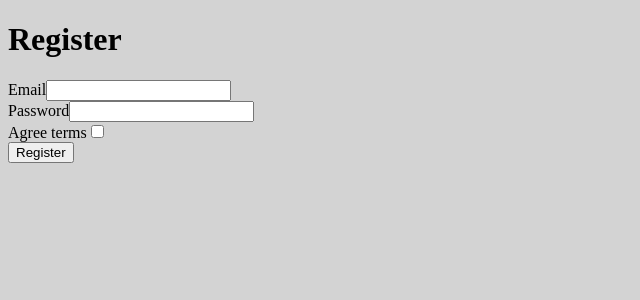
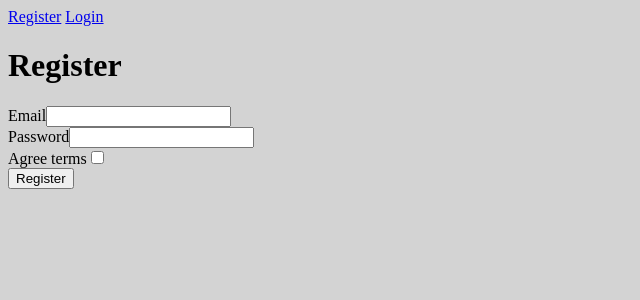
Before and after one commit to Noziho/symfony_blog, a Symfony app: template templates/registration/register.html.twig in a window 1280 px wide. Shown: the top 300 px of the page, without its empty margins (0-640 px from the left). Run offline with Twig, Linux system fonts and the light colour scheme; the template is opened without the code that fills it, so the values that code supplies are empty; form fields are guessed from the names that the template uses; style sheets or scripts are compiled from the project's sources; some libraries are stand-ins or nearby versions.

Commit message:
Add register login and logout link

```diff
--- a/templates/base.html.twig
+++ b/templates/base.html.twig
@@ -12,6 +12,17 @@
             {{ encore_entry_script_tags('app') }}
         {% endblock %}
     </head>
+    <header>
+
+        {% if app.user %}
+            <a href="/logout">Logout</a>
+            {% else %}
+                <a href="/register">Register</a>
+                <a href="/login">Login</a>
+        {% endif %}
+
+
+    </header>
     <body>
         {% block body %}{% endblock %}
     </body>
--- a/templates/home/index.html.twig
+++ b/templates/home/index.html.twig
@@ -4,4 +4,8 @@
 
 {% block body %}
 <h1>Home page</h1>
+
+    {% if app.user %}
+        <h1>Welcome {{ app.user.email }}</h1>
+    {% endif %}
 {% endblock %}
```
